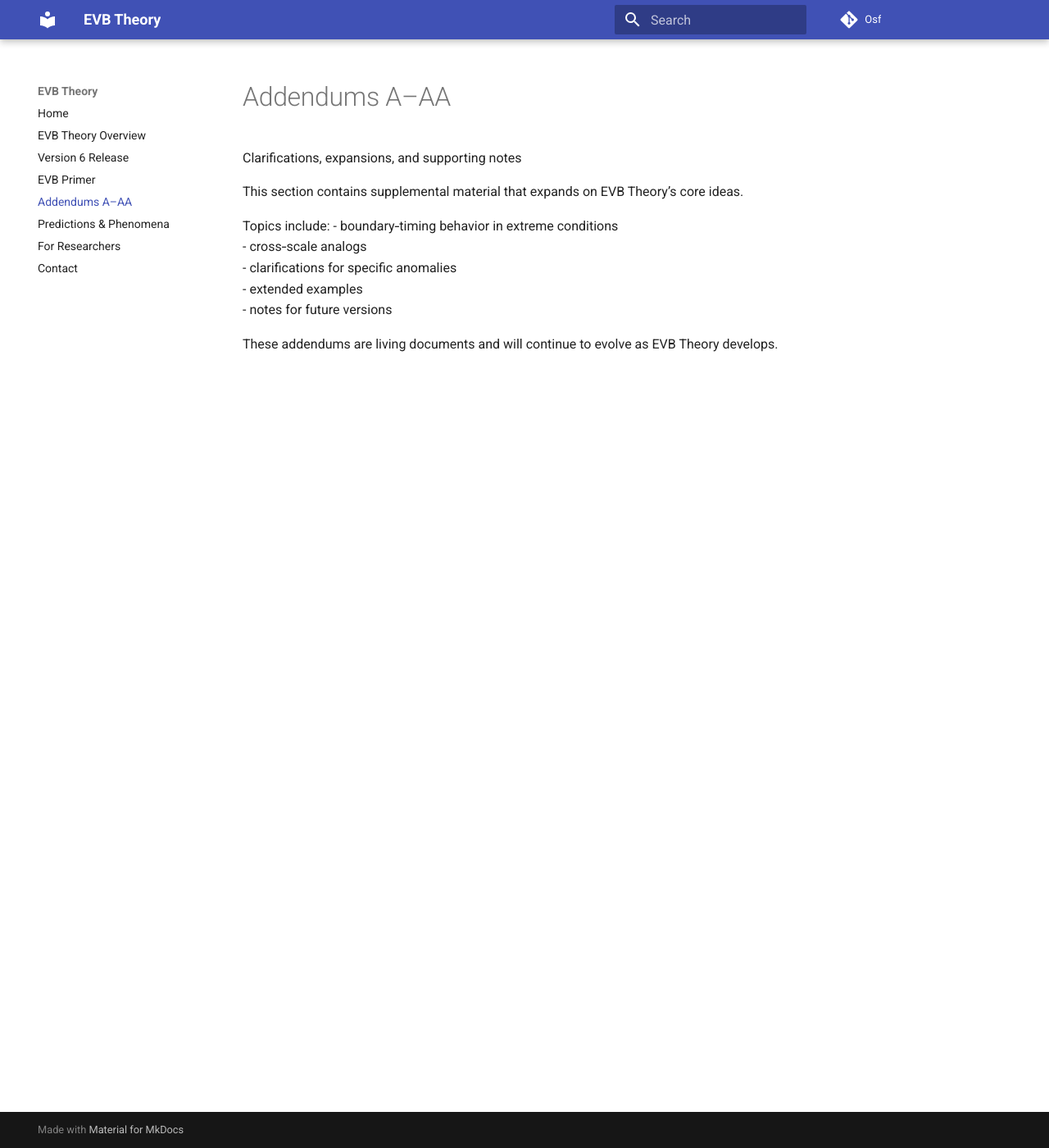
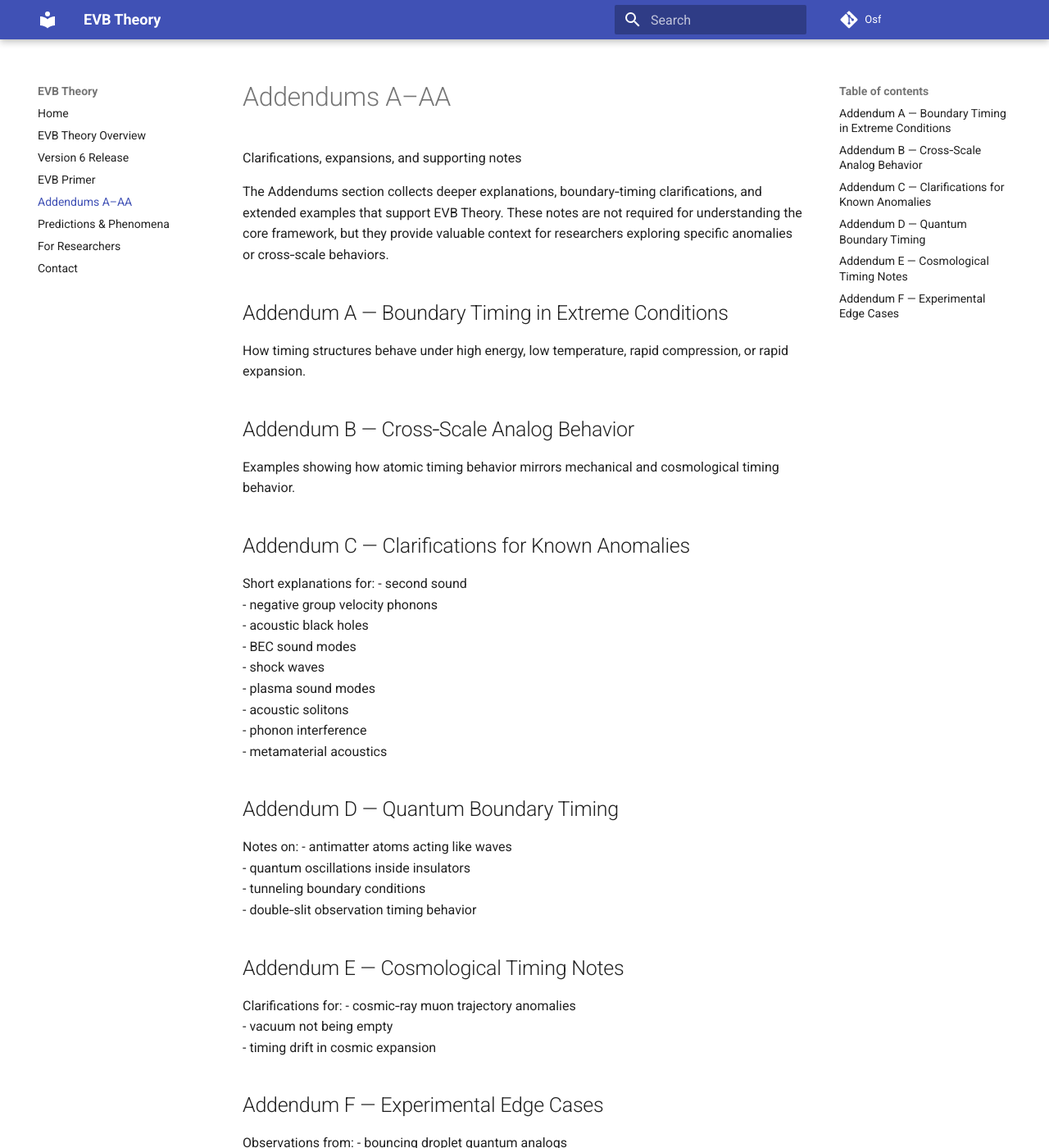
Before and after one commit to evbene/evb-theory, an MkDocs documentation site: the page built from docs/addendums.md, in a window 1280 px wide and 1400 px high. Shown: the whole window at 82% size. Built offline with MkDocs 1.6.1 and Material for MkDocs 9.7.7, drawn with Linux system fonts in a browser that asks for light colours; some of the changed text lies outside the part shown.

Commit message:
Update addendums.md

```diff
--- a/docs/addendums.md
+++ b/docs/addendums.md
@@ -1,13 +1,48 @@
 # Addendums A–AA
 Clarifications, expansions, and supporting notes
 
-This section contains supplemental material that expands on EVB Theory’s core ideas.
+The Addendums section collects deeper explanations, boundary‑timing clarifications, and extended examples that support EVB Theory. These notes are not required for understanding the core framework, but they provide valuable context for researchers exploring specific anomalies or cross‑scale behaviors.
 
-Topics include:
-- boundary‑timing behavior in extreme conditions
-- cross‑scale analogs
-- clarifications for specific anomalies
-- extended examples
-- notes for future versions
+## Addendum A — Boundary Timing in Extreme Conditions
+How timing structures behave under high energy, low temperature, rapid compression, or rapid expansion.
 
-These addendums are living documents and will continue to evolve as EVB Theory develops.
+## Addendum B — Cross‑Scale Analog Behavior
+Examples showing how atomic timing behavior mirrors mechanical and cosmological timing behavior.
+
+## Addendum C — Clarifications for Known Anomalies
+Short explanations for:
+- second sound
+- negative group velocity phonons
+- acoustic black holes
+- BEC sound modes
+- shock waves
+- plasma sound modes
+- acoustic solitons
+- phonon interference
+- metamaterial acoustics
+
+## Addendum D — Quantum Boundary Timing
+Notes on:
+- antimatter atoms acting like waves
+- quantum oscillations inside insulators
+- tunneling boundary conditions
+- double‑slit observation timing behavior
+
+## Addendum E — Cosmological Timing Notes
+Clarifications for:
+- cosmic‑ray muon trajectory anomalies
+- vacuum not being empty
+- timing drift in cosmic expansion
+
+## Addendum F — Experimental Edge Cases
+Observations from:
+- bouncing droplet quantum analogs
+- laser‑suspended soundwave timing
+- spinning‑superconductor antigravity claims
+- FTL neutrino timing anomalies
+- entanglement timing behavior
+- Higgs boson detection timing blips
+
+---
+
+These addendums will continue to expand as EVB Theory develops. Each section is intended to be modular, allowing researchers to explore specific timing behaviors without needing the entire framework at once.
```
